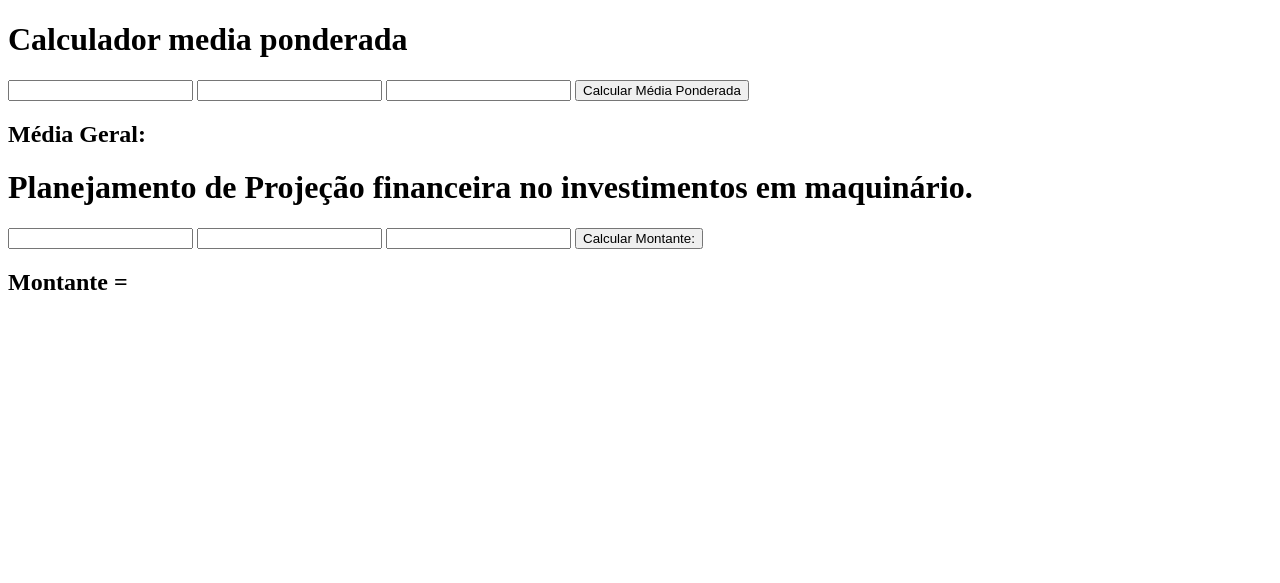
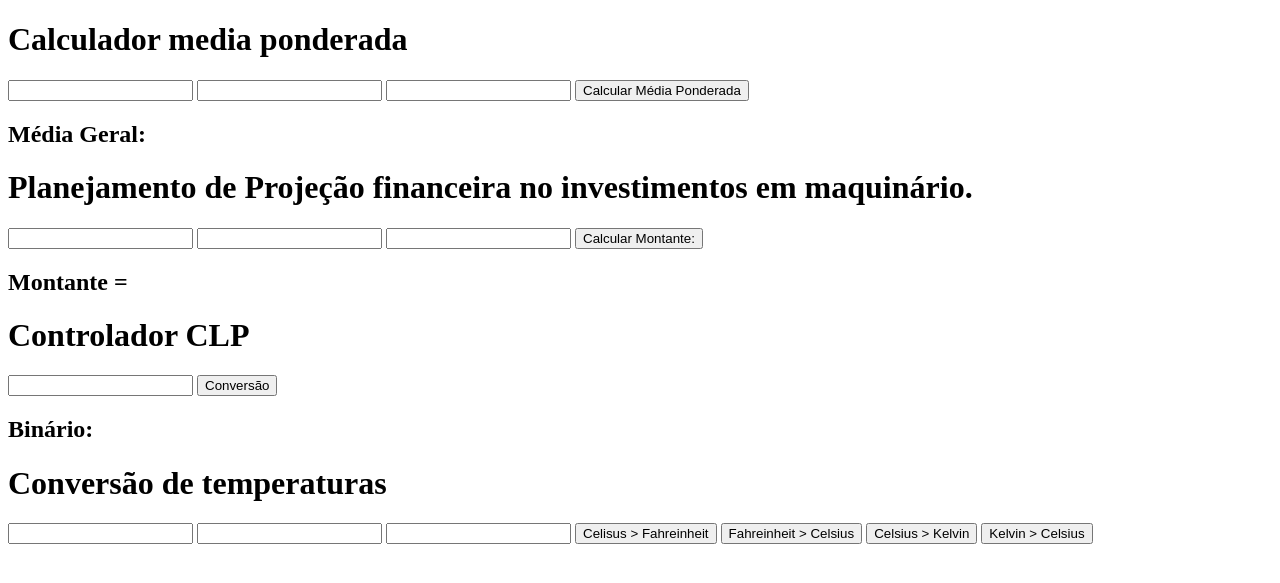
Before and after one commit to guilhermedosanjosilva77/Calculos-industriais, a Flask app: page / in a window 1280 px wide. Shown: the top 583 px of the page. Run offline with Flask 3, Linux system fonts and the light colour scheme.

Commit message:
Atualizando lista de funções

```diff
--- a/app.py
+++ b/app.py
@@ -30,6 +30,44 @@ def calcular_juros():
     montante = p * (1+i) **n
     return jsonify ({'montante':montante})
 
+@app.route("/api/SensoresIndustriais", methods =['POST'])
+def calcular_valores():
+    dados=request.json
+    intensidade = int(dados.get("intensidade"))
+    resultado = format(int(intensidade),'08b')
+
+    if(intensidade < 0 or intensidade > 255):
+        return jsonify({"erro1":"ERROR!"})
+
+    if(intensidade > 230 and intensidade <=255):
+        return jsonify({
+            'resultado':resultado,
+            'erro':"ERRO: Sinais luminosos muito alto, convém fazer alterações no aparelho"
+
+        })
+
+    return jsonify({'resultado':resultado})
+
+@app.route("/api/conversaoTemperaturas", methods = ['POST'])
+def conversaoTemperaturas():
+    dados=request.json
+    celsius = float(dados.get('celsius'))
+    kelvin=float(dados.get('kelvin'))
+    far=float(dados.get('far'))
+
+    celsius_para_far=float(((9/5)*celsius) + 32)
+    far_para_celsius=(5/9)*(far-32)
+    celsius_para_kelvin=celsius+273.15
+    kelvin_para_celsius=kelvin-273.15
+
+    return jsonify({'celsius_parafar':celsius_para_far,'far_para_celsius':far_para_celsius,'celsius_para_kelvin':celsius_para_kelvin,
+                    'kelvin_para_celsius':kelvin_para_celsius})
+
+
+
+
+
+
 
 
 
--- a/static/script.js
+++ b/static/script.js
@@ -49,3 +49,58 @@ async function CalcularMontante() {
     }
 
 }
+async function ControladorCLP(){
+    const intensidade = document.getElementById('intensidade').value
+
+
+
+
+    const response = await fetch("/api/SensoresIndustriais",{
+        method: 'POST',
+        headers:{'Content-Type': 'application/json'},
+        body:JSON.stringify({
+            intensidade:intensidade
+        })
+    })
+    const data = await response.json()
+    document.getElementById('resultado').innerHTML =`Binário:${data.resultado}`
+
+     if(intensidade <0 || intensidade > 255){
+        alert(data.erro1)
+
+    }
+
+    if( intensidade > 230 &&  intensidade<=255 ){
+        alert(data.erro)
+        document.getElementById('resultado').innerHTML = `${data.resultado}`
+
+
+
+    }
+
+
+
+}
+async function Conversao(tipo) {
+    const celsius=document.getElementById('celsius').value
+    const kelvin=document.getElementById('kelvin').value
+    const far=document.getElementById('far').value
+
+    const response = await fetch ("/api/conversaoTemperaturas",{
+        method:'POST',
+        headers:{'Content-Type':'application/json'},
+        body:JSON.stringify({
+            celsius:celsius,
+            far:far,
+            kelvin:kelvin
+        })
+    })
+    const data = await response.json()
+
+    switch (tipo){
+        case 1:
+            document.getElementById('resultado').innerHTML=`Conversão bem sucedida resultado = ${data.celsius_parafar} F`
+            break;
+    }
+
+}
--- a/templates/Index.html
+++ b/templates/Index.html
@@ -33,6 +33,28 @@
         <h2 id="resultado_final">Montante = </h2>
 
     </div>
+    <div>
+        <h1>Controlador CLP</h1>
+
+        <input type="number" id="intensidade">
+
+        <button onclick="ControladorCLP()">Conversão</button>
+        <h2 id="resultado">Binário:</h2>
+    </div>
+    <div>
+        <h1>Conversão de temperaturas</h1>
+
+        <input type="number" id="celsius">
+        <input type="number" id="far">
+        <input type="number" id="kelvin">
+
+        <button onclick="Conversao(1)">Celisus > Fahreinheit</button>
+        <button onclick="Conversao(2)">Fahreinheit > Celsius</button>
+        <button onclick="Conversao(3)">Celsius > Kelvin</button>
+        <button onclick="Conversao(4)">Kelvin > Celsius</button>
+
+        <h2 id="resiltado"></h2>
+    </div>
 
 </body>
 
```
